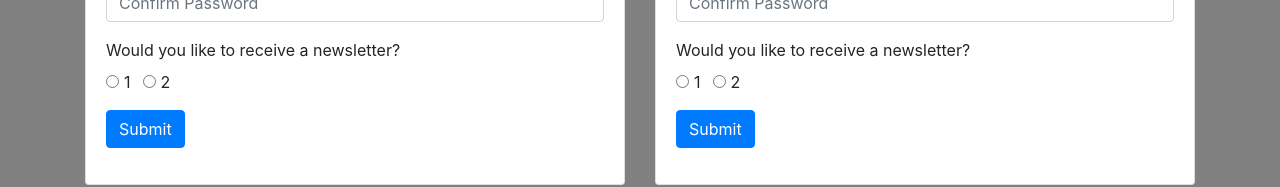
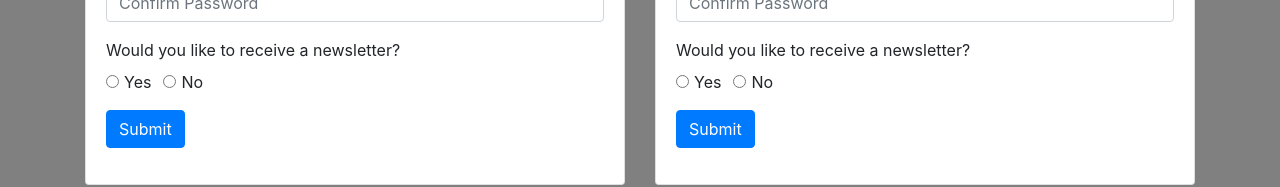
Before and after one commit to gprathuish/angular-forms, an Angular app: page / in a window 1280 px wide. Shown: the part 428-615 px from the top of the page. Built offline with nearby package versions, Linux system fonts and the light colour scheme.

Commit message:
Label changes

```diff
--- a/src/app/reactive-forms/reactive-forms.component.html
+++ b/src/app/reactive-forms/reactive-forms.component.html
@@ -29,11 +29,11 @@
         <br>
         <div class="form-check form-check-inline">
           <input class="form-check-input" type="radio" value="yes" name="newsletter" id="inlineRadio1" value="option1">
-          <label class="form-check-label" for="inlineRadio1">1</label>
+          <label class="form-check-label" for="inlineRadio1">Yes</label>
         </div>
         <div class="form-check form-check-inline">
           <input class="form-check-input" type="radio" value="no" name="newsletter" id="inlineRadio2" value="option2">
-          <label class="form-check-label" for="inlineRadio2">2</label>
+          <label class="form-check-label" for="inlineRadio2">No</label>
         </div>
       </div>
 
--- a/src/app/template-driven-forms/template-driven-forms.component.html
+++ b/src/app/template-driven-forms/template-driven-forms.component.html
@@ -29,11 +29,11 @@
         <br>
         <div class="form-check form-check-inline">
           <input class="form-check-input" type="radio" value="yes" name="newsletter" id="inlineRadio1" value="option1">
-          <label class="form-check-label" for="inlineRadio1">1</label>
+          <label class="form-check-label" for="inlineRadio1">Yes</label>
         </div>
         <div class="form-check form-check-inline">
           <input class="form-check-input" type="radio" value="no" name="newsletter" id="inlineRadio2" value="option2">
-          <label class="form-check-label" for="inlineRadio2">2</label>
+          <label class="form-check-label" for="inlineRadio2">No</label>
         </div>
       </div>
 
```
